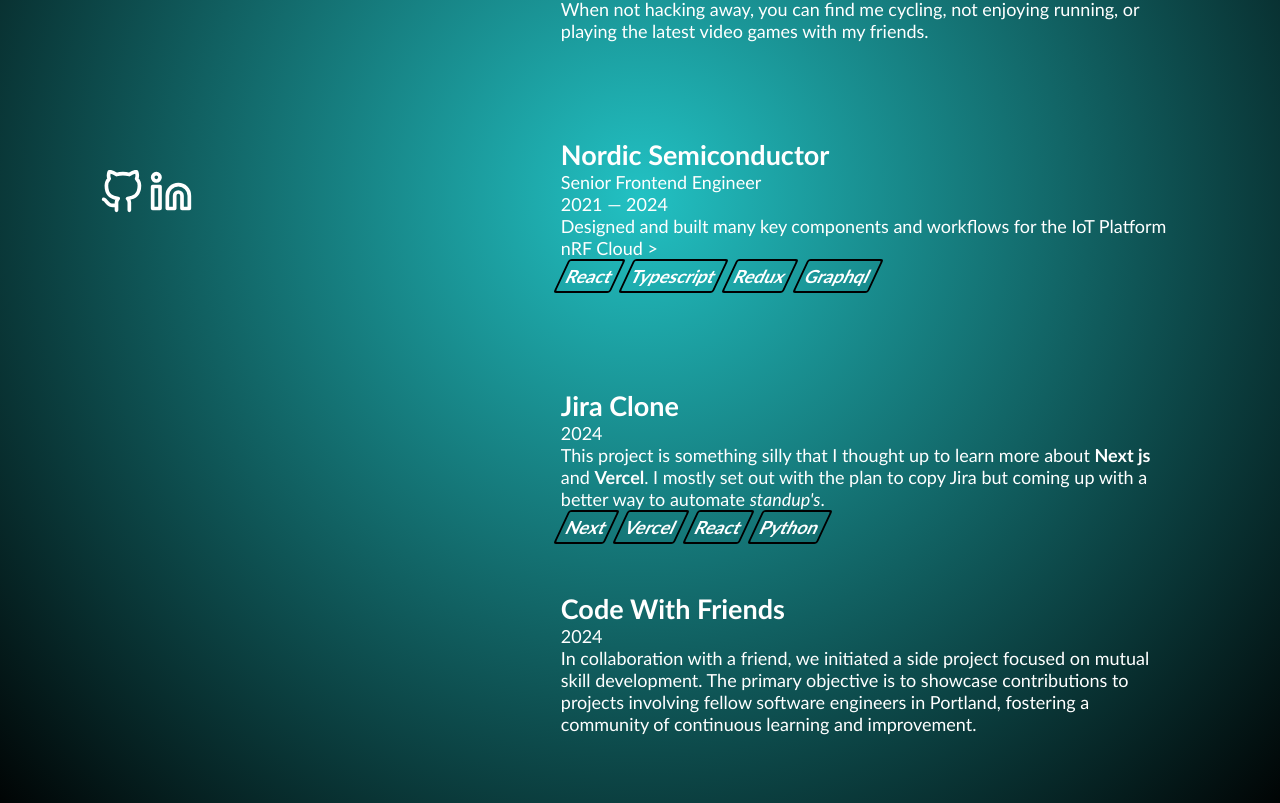
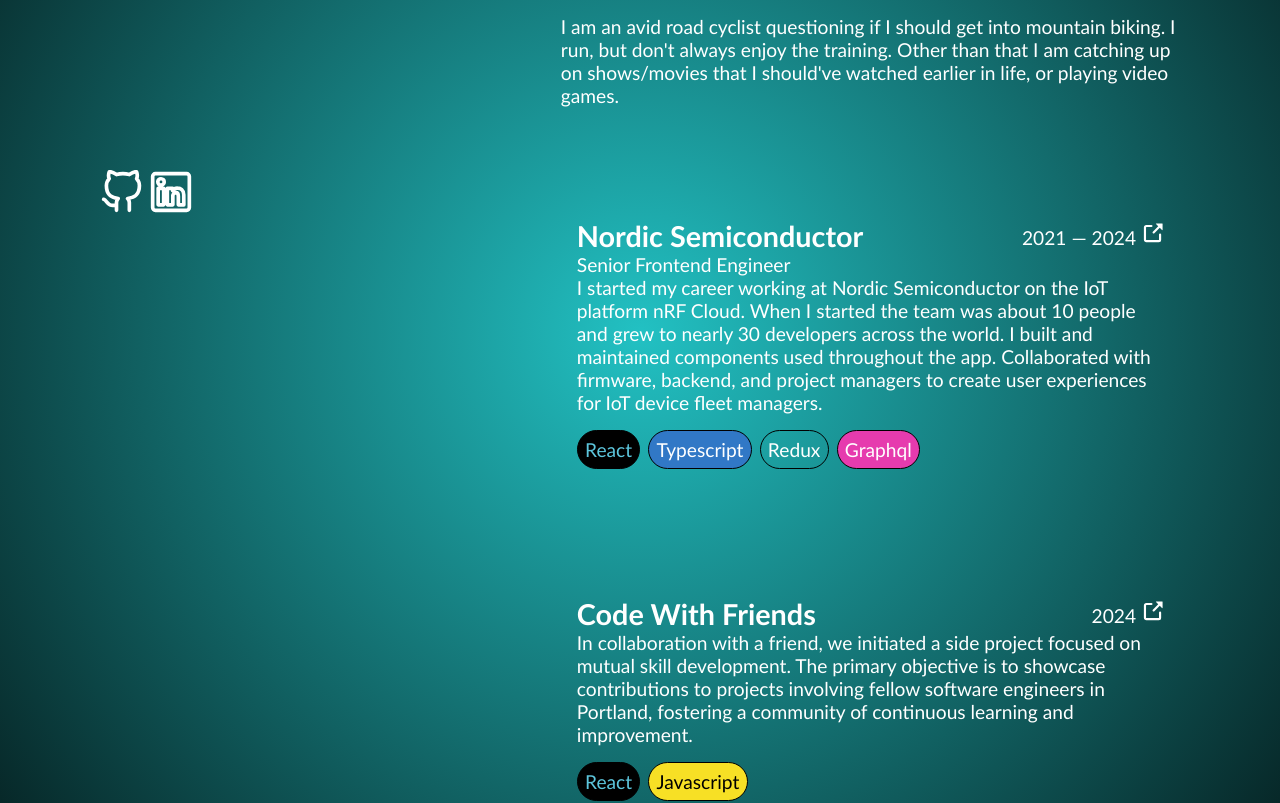
Before and after one commit to sherretten/website, a SvelteKit app: page / in a window 1280 px wide. Shown: the part 438-1241 px from the top of the page. Built offline with nearby package versions, Linux system fonts and the light colour scheme.

Commit message:
Add section boxes, add links, update linkedin svg

```diff
--- a/src/app.html
+++ b/src/app.html
@@ -1,6 +1,5 @@
-<!doctype html>
+<!DOCTYPE html>
 <html lang="en">
-
   <head>
     <meta charset="utf-8" />
     <link rel="icon" href="%sveltekit.assets%/favicon.png" />
@@ -12,15 +11,15 @@
   <body data-sveltekit-preload-data="hover">
     <div style="display: contents">%sveltekit.body%</div>
   </body>
-
 </html>
 
 <style>
   body {
     color: white;
-		font-family: 'Gill Sans', 'Gill Sans MT', Calibri, 'Trebuchet MS', sans-serif;
+    font-family: "Gill Sans", "Gill Sans MT", Calibri, "Trebuchet MS",
+      sans-serif;
     margin: 0;
-		font-size: large;
+    font-size: larger;
     background: radial-gradient(circle, #22c1c3 0%, rgba(0, 0, 0, 1) 100%);
   }
 
--- a/src/routes/+page.svelte
+++ b/src/routes/+page.svelte
@@ -13,7 +13,26 @@
       </div>
 
       <div class="outer-links">
-				<a href="https://github.com/sherretten" target="_blank">
+        <a href="https://github.com/sherretten" target="_blank" rel="noreferrer noopener">
+          <svg
+            xmlns="http://www.w3.org/2000/svg"
+            role="img"
+            viewBox="0 0 24 24"
+            fill="none"
+            stroke="currentColor"
+            stroke-width="2"
+            stroke-linecap="round"
+            stroke-linejoin="round"
+            class="icon">
+						<title>GitHub</title>
+						<path d="M9 19c-5 1.5-5-2.5-7-3m14 6v-3.87a3.37 3.37 0 0 0-.94-2.61c3.14-.35 6.44-1.54 6.44-7A5.44 5.44 0 0 0 20 4.77 5.07 5.07 0 0 0 19.91 1S18.73.65 16 2.48a13.38 13.38 0 0 0-7 0C6.27.65 5.09 1 5.09 1A5.07 5.07 0 0 0 5 4.77a5.44 5.44 0 0 0-1.5 3.78c0 5.42 3.3 6.61 6.44 7A3.37 3.37 0 0 0 9 18.13V22"/>
+					</svg>
+        </a>
+
+        <a
+          href="https://www.linkedin.com/in/nathaniel-sherrett-7a4aa0166/"
+          target="_blank"
+					rel="noreferrer noopener">
           <svg
             xmlns="http://www.w3.org/2000/svg"
             role="img"
@@ -24,34 +43,11 @@
             stroke-linecap="round"
             stroke-linejoin="round"
             class="icon"
-						><title>GitHub</title><path
-							d="M9 19c-5 1.5-5-2.5-7-3m14 6v-3.87a3.37 3.37 0 0 0-.94-2.61c3.14-.35 6.44-1.54 6.44-7A5.44 5.44 0 0 0 20 4.77 5.07 5.07 0 0 0 19.91 1S18.73.65 16 2.48a13.38 13.38 0 0 0-7 0C6.27.65 5.09 1 5.09 1A5.07 5.07 0 0 0 5 4.77a5.44 5.44 0 0 0-1.5 3.78c0 5.42 3.3 6.61 6.44 7A3.37 3.37 0 0 0 9 18.13V22"
-						></path></svg
             >
-				</a>
-
-				<a
-					href="https://www.linkedin.com/in/nathaniel-sherrett-7a4aa0166/"
-					target="_blank"
-				>
-					<svg
-						xmlns="http://www.w3.org/2000/svg"
-						role="img"
-						viewBox="0 0 24 24"
-						fill="none"
-						stroke="currentColor"
-						stroke-width="2"
-						stroke-linecap="round"
-						stroke-linejoin="round"
-						class="icon"
-						><title>LinkedIn</title><path
-							d="M16 8a6 6 0 0 1 6 6v7h-4v-7a2 2 0 0 0-2-2 2 2 0 0 0-2 2v7h-4v-7a6 6 0 0 1 6-6z"
-						></path><rect x="2" y="9" width="4" height="12"></rect><circle
-							cx="4"
-							cy="4"
-							r="2"
-						></circle></svg
-					>
+						<title>LinkedIn</title>
+            <path
+              d="M20.5 2h-17A1.5 1.5 0 002 3.5v17A1.5 1.5 0 003.5 22h17a1.5 1.5 0 001.5-1.5v-17A1.5 1.5 0 0020.5 2zM8 19H5v-9h3zM6.5 8.25A1.75 1.75 0 118.3 6.5a1.78 1.78 0 01-1.8 1.75zM19 19h-3v-4.74c0-1.42-.6-1.93-1.38-1.93A1.74 1.74 0 0013 14.19a.66.66 0 000 .14V19h-3v-9h2.9v1.3a3.11 3.11 0 012.7-1.4c1.55 0 3.36.86 3.36 3.66z"/>
+					</svg>
         </a>
       </div>
     </header>
@@ -77,39 +73,86 @@
           could be ~300k lines. Each week was a water hose, I was drowning.
           Every time I felt like I had it all together it was time to take
           another step forward to realize I had only just begun. Welcome to
-					being a software engineer.
+          being a software engineer, I love it.
         </p>
         <p>
-					When not hacking away, you can find me cycling, not enjoying running,
-					or playing the latest video games with my friends.
+          I am an avid road cyclist questioning if I should get into mountain biking.
+					I run, but don't always enjoy the training. Other than that I am catching up
+					on shows/movies that I should've watched earlier in life, or playing video games.
         </p>
       </section>
 
       <section id="experience">
         <h2 class="section-title">Experience</h2>
-				<a href="https://nrfcloud.com" target="_blank"> </a>
+				<a href="https://nrfcloud.com" target="_blank" rel="noreferrer noopener">
         <div class="job-container">
+            <div class="title-row">
               <h1>Nordic Semiconductor</h1>
+              <div class="date">
+                2021 — 2024
+                <svg viewBox="0 0 16 16" width="1.2em" height="1.2em">
+									<path
+                    fill="currentColor"
+                    fill-rule="evenodd"
+                    d="M10.604 1h4.146a.25.25 0 0 1 .25.25v4.146a.25.25 0 0 1-.427.177L13.03 4.03L9.28 7.78a.75.75 0 0 1-1.06-1.06l3.75-3.75l-1.543-1.543A.25.25 0 0 1 10.604 1zM3.75 2A1.75 1.75 0 0 0 2 3.75v8.5c0 .966.784 1.75 1.75 1.75h8.5A1.75 1.75 0 0 0 14 12.25v-3.5a.75.75 0 0 0-1.5 0v3.5a.25.25 0 0 1-.25.25h-8.5a.25.25 0 0 1-.25-.25v-8.5a.25.25 0 0 1 .25-.25h3.5a.75.75 0 0 0 0-1.5h-3.5z"
+                 />
+								</svg>
+              </div>
+            </div>
             <div class="title">Senior Frontend Engineer</div>
-					<div class="date">2021 — 2024</div>
             <div class="description">
-						Designed and built many key components and workflows for the IoT
-						Platform nRF Cloud >
+              I started my career working at Nordic Semiconductor on the IoT
+              platform nRF Cloud. When I started the team was about 10 people and grew to
+							nearly 30 developers across the world. I built and maintained components used
+							throughout the app. Collaborated with firmware, backend, and project managers
+							to create user experiences for IoT device fleet managers.
             </div>
             <div class="stacks">
-						<div class="stack">React</div>
-						<div class="stack">Typescript</div>
-						<div class="stack">Redux</div>
-						<div class="stack">Graphql</div>
+              <div class="stack react">React</div>
+              <div class="stack typescript">Typescript</div>
+              <div class="stack redux">Redux</div>
+              <div class="stack graphql">Graphql</div>
             </div>
 					</div>
+				</a>
       </section>
       <section id="projects">
         <h2 class="section-title">Projects</h2>
+				<a href="https://www.codewithfriends.com" target="_blank" rel="noreferrer noopener">
+          <div class="job-container">
+						<div class="title-row">
+							<h1>Code With Friends</h1>
+							<div class="date">
+								2024
+								<svg viewBox="0 0 16 16" width="1.2em" height="1.2em">
+									<path
+                    fill="currentColor"
+                    fill-rule="evenodd"
+                    d="M10.604 1h4.146a.25.25 0 0 1 .25.25v4.146a.25.25 0 0 1-.427.177L13.03 4.03L9.28 7.78a.75.75 0 0 1-1.06-1.06l3.75-3.75l-1.543-1.543A.25.25 0 0 1 10.604 1zM3.75 2A1.75 1.75 0 0 0 2 3.75v8.5c0 .966.784 1.75 1.75 1.75h8.5A1.75 1.75 0 0 0 14 12.25v-3.5a.75.75 0 0 0-1.5 0v3.5a.25.25 0 0 1-.25.25h-8.5a.25.25 0 0 1-.25-.25v-8.5a.25.25 0 0 1 .25-.25h3.5a.75.75 0 0 0 0-1.5h-3.5z"/>
+								</svg>
+							</div>
+						</div>
+            <div class="description">
+              In collaboration with a friend, we initiated a side project
+              focused on mutual skill development. The primary objective is to
+              showcase contributions to projects involving fellow software
+              engineers in Portland, fostering a community of continuous
+              learning and improvement.
+            </div>
+            <div class="stacks">
+              <div class="stack react">React</div>
+              <div class="stack javascript">Javascript</div>
+            </div>
+          </div>
+					</a>
         <div class="projects-container">
-					<div class="codewithfriends">
+          <div class="job-container">
+            <div class="title-row">
               <h1>Jira Clone</h1>
-						<div class="date">2024</div>
+              <div class="date">
+                2024
+              </div>
+            </div>
             <div class="description">
               This project is something silly that I thought up to learn more
               about
@@ -117,22 +160,11 @@
               out with the plan to copy Jira but coming up with a better way to
               automate <i>standup's</i>.
               <div class="stacks">
-								<div class="stack">Next</div>
-								<div class="stack">Vercel</div>
-								<div class="stack">React</div>
-								<div class="stack">Python</div>
+                <div class="stack next">Next</div>
+                <div class="stack vercel">Vercel</div>
+                <div class="stack react">React</div>
+                <div class="stack python">Python</div>
               </div>
-						</div>
-					</div>
-					<div class="codewithfriends">
-						<h1>Code With Friends</h1>
-						<div class="date">2024</div>
-						<div class="description">
-							In collaboration with a friend, we initiated a side project
-							focused on mutual skill development. The primary objective is to
-							showcase contributions to projects involving fellow software
-							engineers in Portland, fostering a community of continuous
-							learning and improvement.
             </div>
           </div>
         </div>
@@ -142,9 +174,6 @@
 </div>
 
 <style>
-	.name {
-		font-family: cursive;
-	}
   .icon {
     height: 44px;
     aspect-ratio: 1;
@@ -218,15 +247,14 @@
   a {
     color: inherit;
     text-decoration: none;
-		font-weight: bold;
-		width: fit-content;
-	}
-	a:visited {
+		:visited {
 			text-decoration: none;
 			color: inherit;
 		}
-	a:active {
-		border: 1px solid goldenrod;
+  }
+  .section-link {
+    font-weight: bold;
+    width: fit-content;
   }
   .section-link::after {
     transition: width 0.5s cubic-bezier(0.075, 0.82, 0.165, 1);
@@ -241,26 +269,54 @@
     width: 100%;
   }
 
-	.codewithfriends {
-		margin-bottom: 3rem;
+  .job-container {
+    padding: 1rem;
+    border-radius: 0.25rem;
+    transition: background-color 0.2s ease-in;
+  }
+  .job-container:hover {
+    outline: 1px solid #161e30;
+    background-color: #161e30;
+  }
+
+  .title-row {
+    display: flex;
+    justify-content: space-between;
+    align-items: center;
   }
 
   .stacks {
+    margin-top: 1rem;
     display: flex;
     gap: 8px;
   }
   .stack {
-		padding: 0.25rem;
-		border: 2px solid black;
-		color: white;
-		border-radius: 3px;
-		font-weight: bold;
-		background-color: linear-gradient(
-			90deg,
-			rgba(63, 94, 251, 1) 0%,
-			rgba(252, 70, 107, 1) 100%
-		);
-		width: fit-content;
-		transform: skewX(-25deg);
+    padding: 0.45rem;
+    border: 1px solid black;
+    border-radius: 45px;
+  }
+  .typescript {
+    background-color: #3178c6;
+  }
+  .react {
+    background-color: black;
+    color: #5dc6dd;
+  }
+  .javascript {
+    background-color: #f7e025;
+    color: black;
+  }
+  .graphql {
+    background-color: #e63bae;
+  }
+  .next {
+    background-color: black;
+  }
+  .vercel {
+    background-color: black;
+  }
+  .python {
+    background-color: #39719c;
+    color: #ffce41;
   }
 </style>
```
Lines whose indentation alone changed are shown as unchanged.
